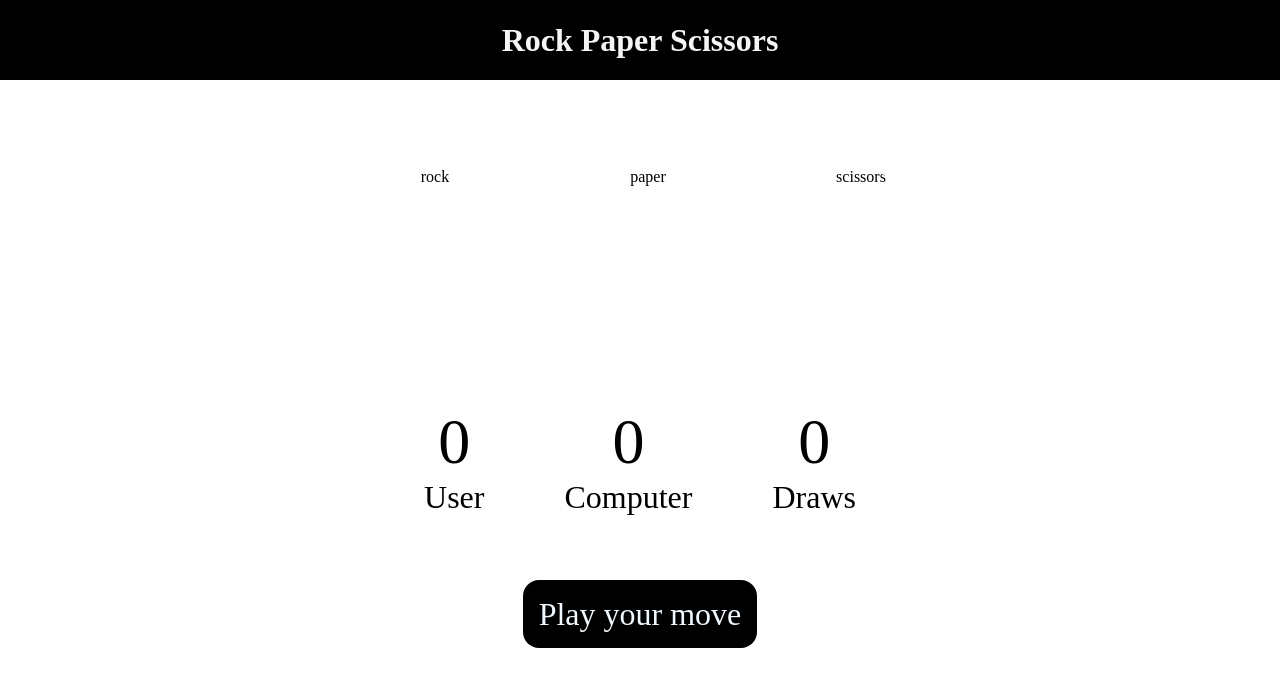
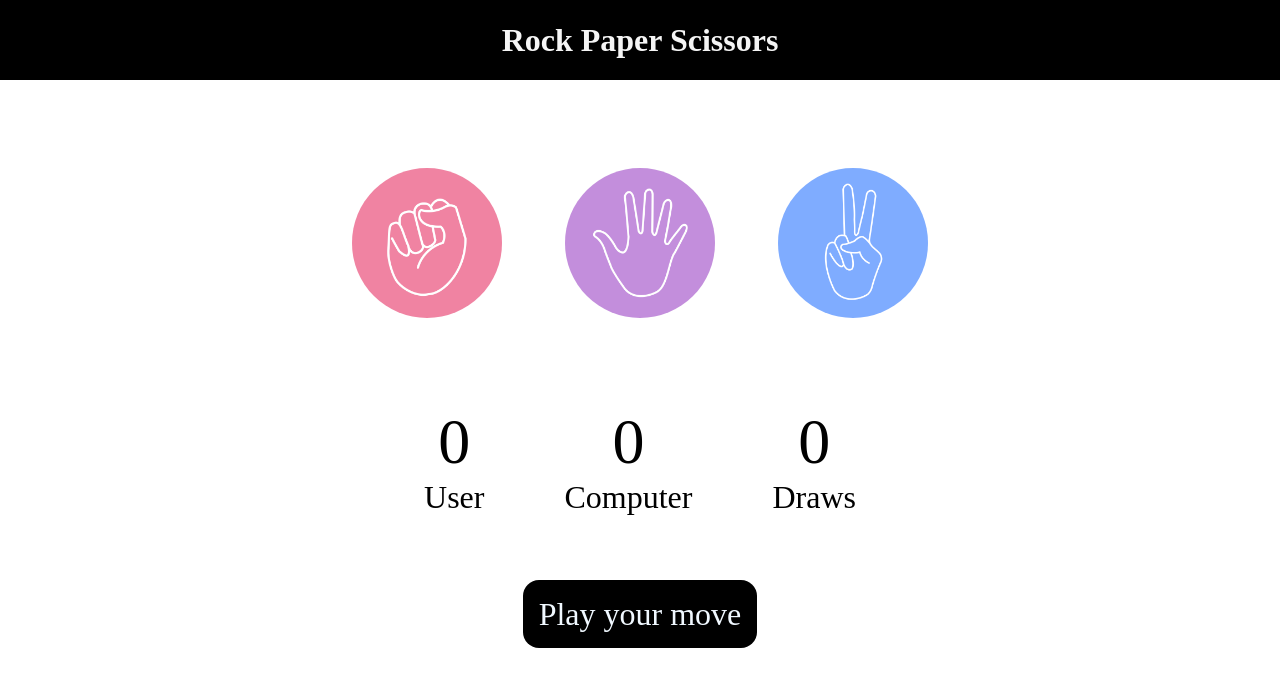
Before and after one commit to Akashkeni/Rock-Paper-Scissors-Game, a plain HTML site: page index.html in a window 1280 px wide. Drawn offline with Linux system fonts and the light colour scheme.

Commit message:
Update index.html

```diff
--- a/index.html
+++ b/index.html
@@ -10,13 +10,13 @@
     <h1>Rock Paper Scissors</h1>
     <div class="choices">
       <div class="choice" id="rock">
-        <img src="./images/rock.png" alt="rock" />
+        <img src="./rock.png" alt="rock" />
       </div>
       <div class="choice" id="paper">
-        <img src="./images/paper.png" alt="paper" />
+        <img src="./paper.png" alt="paper" />
       </div>
       <div class="choice" id="scissors">
-        <img src="./images/scissors.png" alt="scissors" />
+        <img src="./scissors.png" alt="scissors" />
       </div>
     </div>
       <div class="scoreboard">
```
